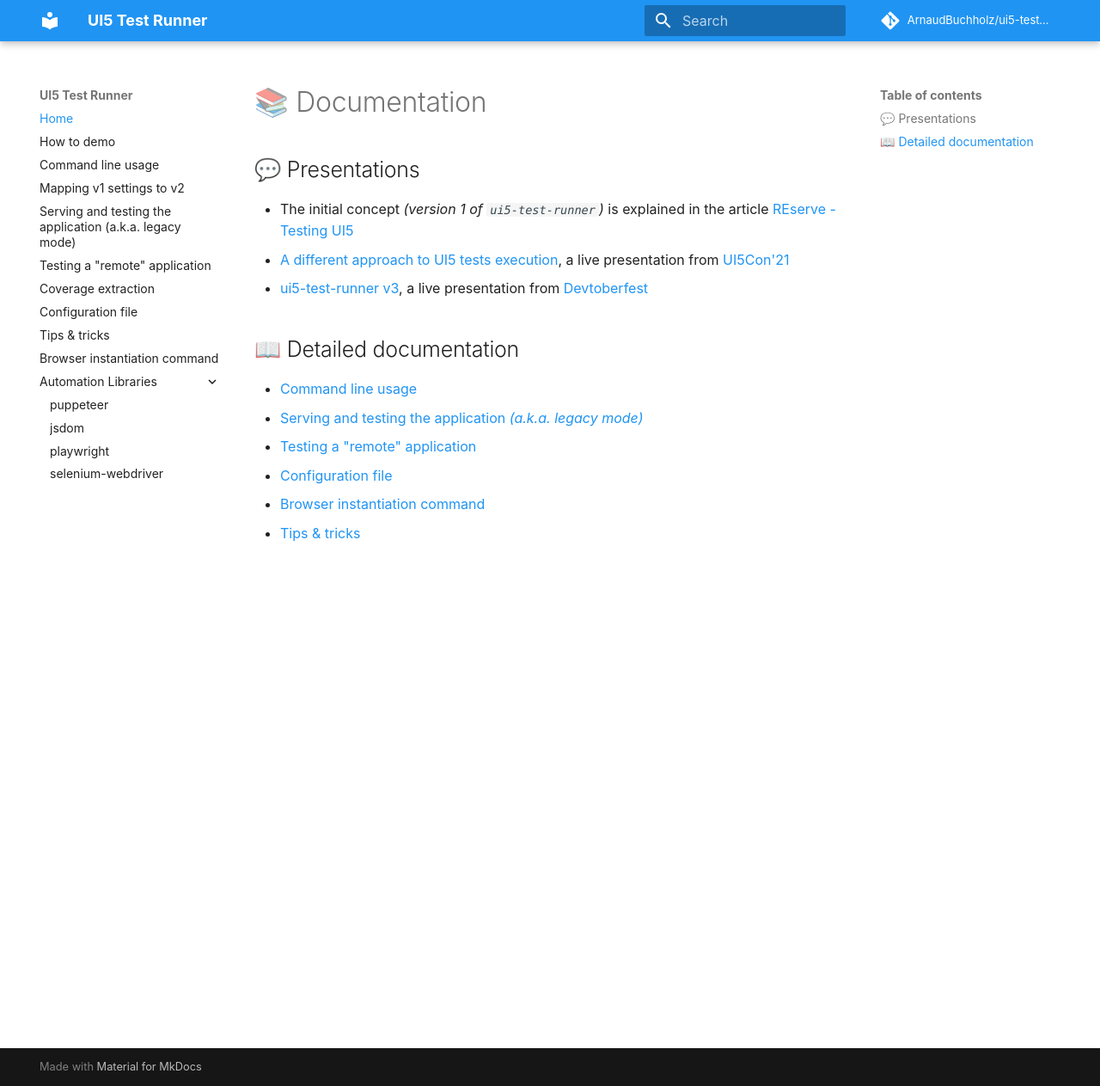
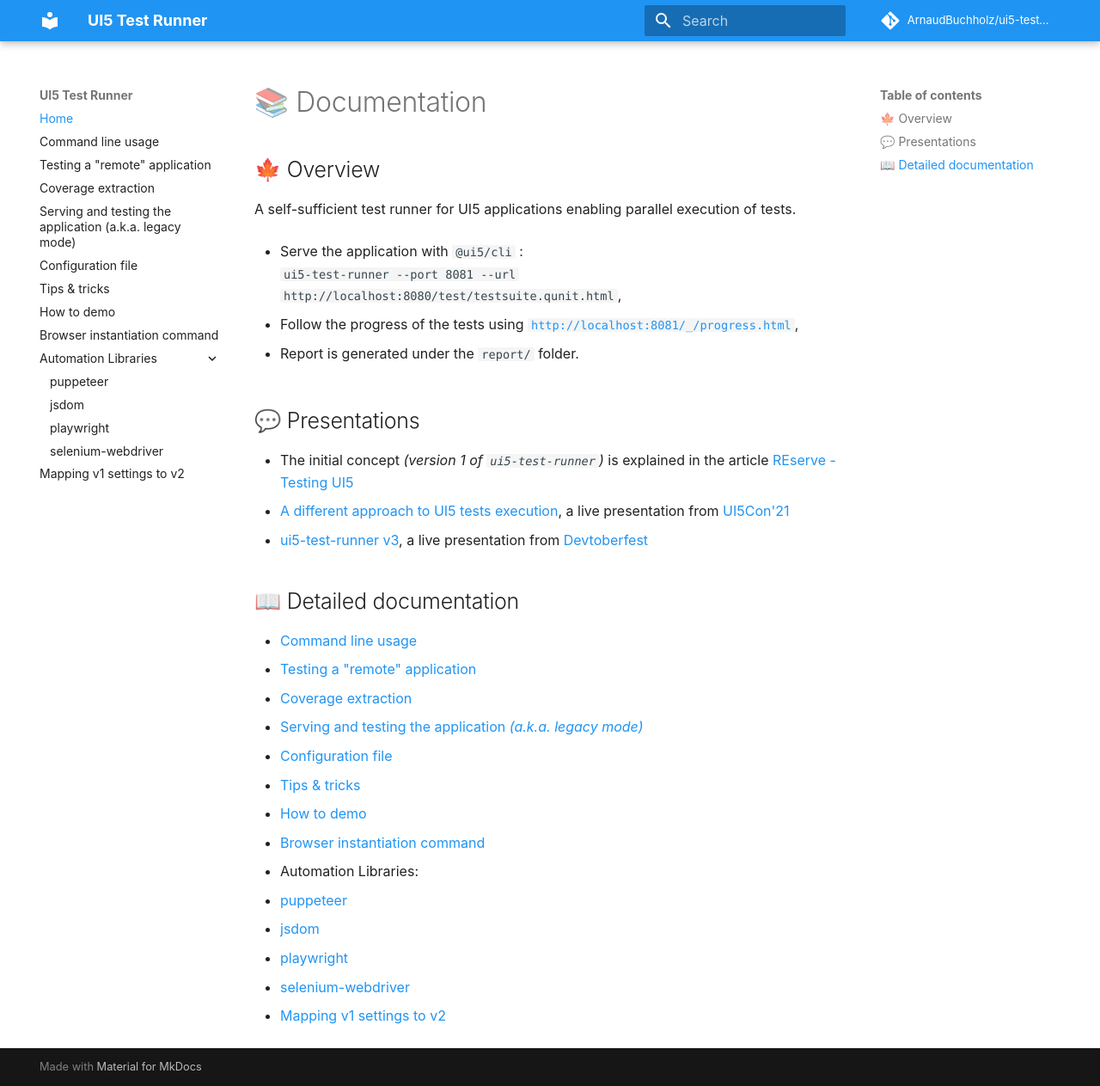
Before and after one commit to ArnaudBuchholz/ui5-test-runner, an MkDocs documentation site: the page built from docs/README.md, in a window 1280 px wide and 1263 px high. Shown: the whole window at 86% size. Built offline with MkDocs 1.6.1 and Material for MkDocs 9.7.7, drawn with Linux system fonts in a browser that asks for light colours; comment, search, counter and statistics services are not loaded.

Commit message:
documentation: highlight remote mode

```diff
--- a/docs/README.md
+++ b/docs/README.md
@@ -1,4 +1,14 @@
 # 📚 Documentation
+
+## 🍁 Overview
+
+A self-sufficient test runner for UI5 applications enabling parallel execution of tests.
+
+* Serve the application with `@ui5/cli` : <br/> `ui5-test-runner --port 8081 --url http://localhost:8080/test/testsuite.qunit.html`,
+
+* Follow the progress of the tests using [`http://localhost:8081/_/progress.html`](http://localhost:8081/_/progress.html),
+
+* Report is generated under the `report/` folder.
 
 ## 💬 Presentations
 * The initial concept *(version 1 of `ui5-test-runner`)* is explained in the article [REserve - Testing UI5](https://arnaud-buchholz.medium.com/reserve-testing-ui5-85187d5eb7f1)
@@ -7,8 +17,16 @@
 
 ## 📖 Detailed documentation
 * [Command line usage](usage.md)
+* [Testing a "remote" application](testing.md)
+* [Coverage extraction](coverage.md)
 * [Serving and testing the application *(a.k.a. legacy mode)*](legacy.md)
-* [Testing a "remote" application](testing.md)
 * [Configuration file](configuration.md)
+* [Tips & tricks](tipsNtricks.md)
+* [How to demo](demo.md)
 * [Browser instantiation command](browser.md)
-* [Tips & tricks](tipsNtricks.md)
+* Automation Libraries:
+  * [puppeteer](puppeteer.md)
+  * [jsdom](jsdom.md)
+  * [playwright](playwright.md)
+  * [selenium-webdriver](selenium-webdriver.md)
+* [Mapping v1 settings to v2](mapping_v1_v2.md)
--- a/mkdocs.yml
+++ b/mkdocs.yml
@@ -7,20 +7,20 @@
 site_dir: "site" # default
 nav:
   - Home: README.md
-  - How to demo: demo.md
   - Command line usage: usage.md
-  - Mapping v1 settings to v2: mapping_v1_v2.md
-  - Serving and testing the application (a.k.a. legacy mode): legacy.md
   - Testing a "remote" application: testing.md
   - Coverage extraction: coverage.md
+  - Serving and testing the application (a.k.a. legacy mode): legacy.md
   - Configuration file: configuration.md
   - Tips & tricks: tipsNtricks.md
+  - How to demo: demo.md
   - Browser instantiation command: browser.md
   - Automation Libraries:
     - puppeteer: puppeteer.md
     - jsdom: jsdom.md
     - playwright: playwright.md
     - selenium-webdriver: selenium-webdriver.md
+  - Mapping v1 settings to v2: mapping_v1_v2.md
 
 theme:
   name: "material"
```
